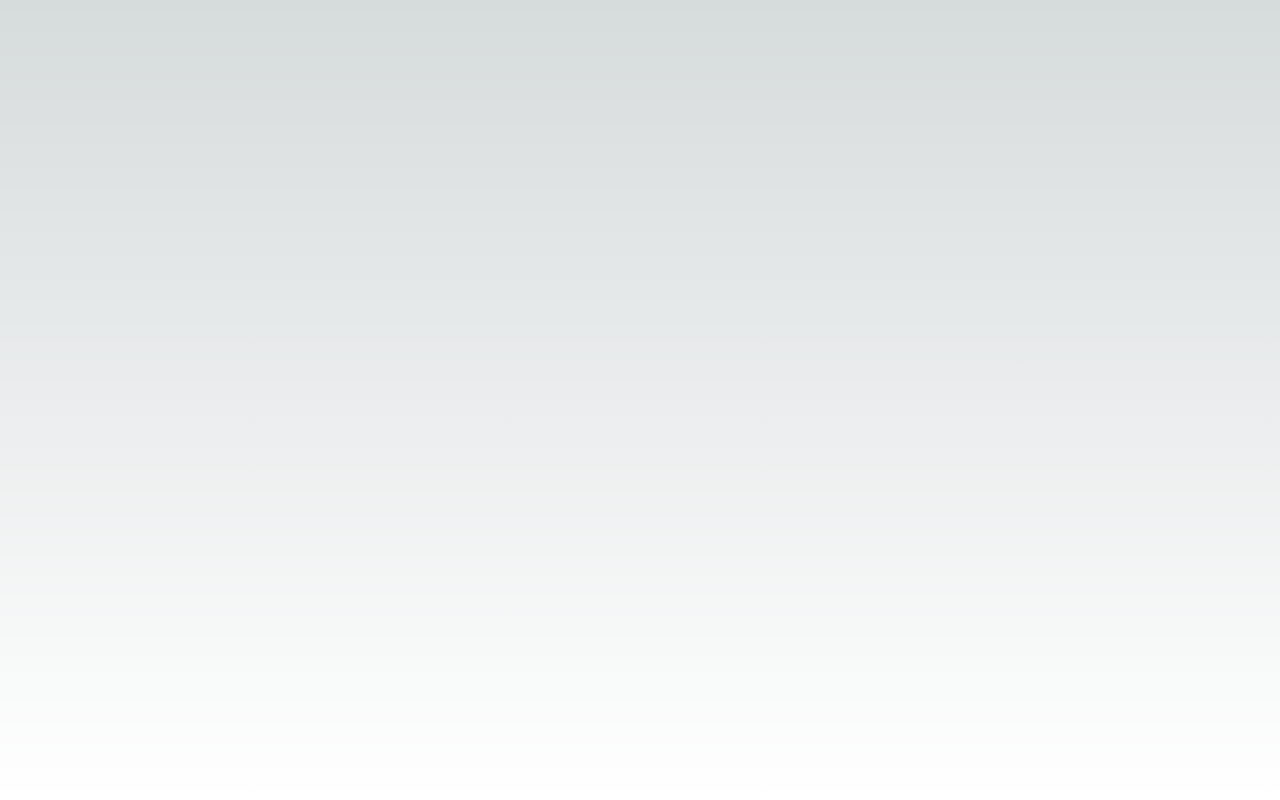
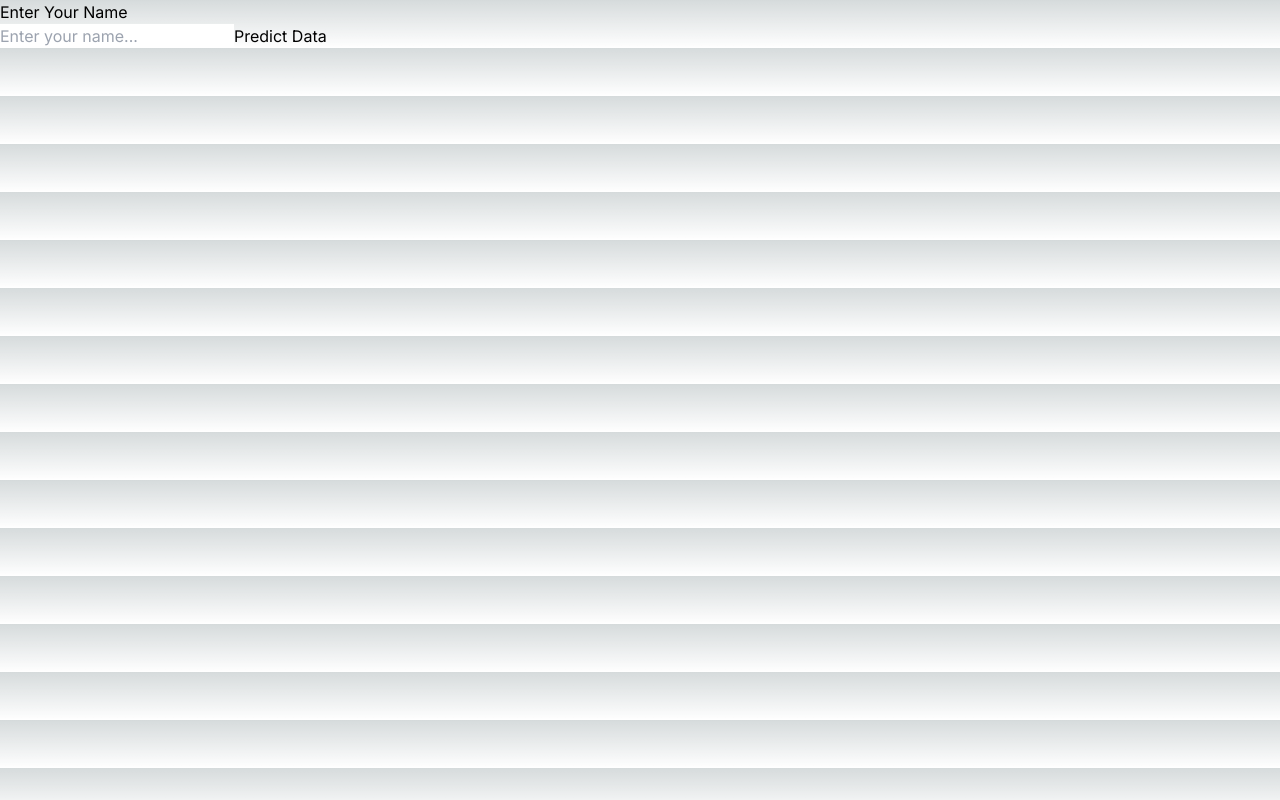
Before and after one commit to Keanin-Cupido/nextjs-small-profile-predictor, a Next.js app: page / in a window 1280 px wide. Built offline with nearby package versions, Linux system fonts and the light colour scheme.

Commit message:
feat: add routes

```diff
--- a/src/app/page.tsx
+++ b/src/app/page.tsx
@@ -1,5 +1,26 @@
+"use client";
+
+import { FormEvent, useState } from "react";
+
 export default function Home() {
+  const [inputVal, setInputVal] = useState("");
+
+  const handleSubmit = (event: FormEvent) => {
+    event.preventDefault();
+  }
+
   return (
-    <main className="flex min-h-screen flex-col items-center justify-between p-24"></main>
+    <main>
+      <div>
+        <h1>Enter Your Name</h1>
+      </div>
+      <form onSubmit={handleSubmit}>
+        <input type="text" name="" id="" placeholder="Enter your name..."
+          value={inputVal}
+          onChange={(e) => setInputVal(e.target.value)}
+        />
+        <button type="submit">Predict Data</button>
+      </form>
+    </main>
   );
 }
--- /dev/null
+++ b/src/app/prediction/[name]/page.tsx
@@ -0,0 +1,7 @@
+export default function Prediction() {
+    const label = "hello"
+    return (
+        <h1>Name</h1>
+
+    )
+}
```
